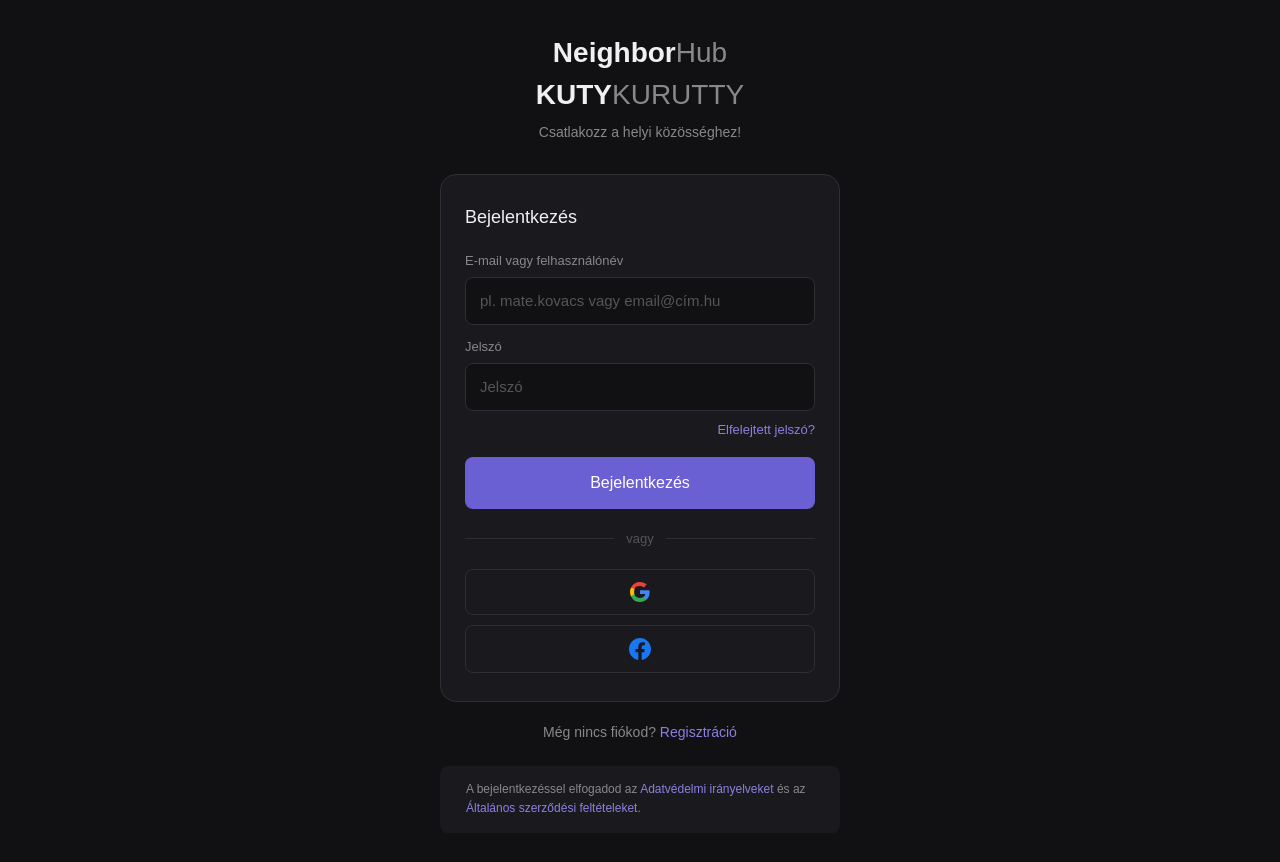
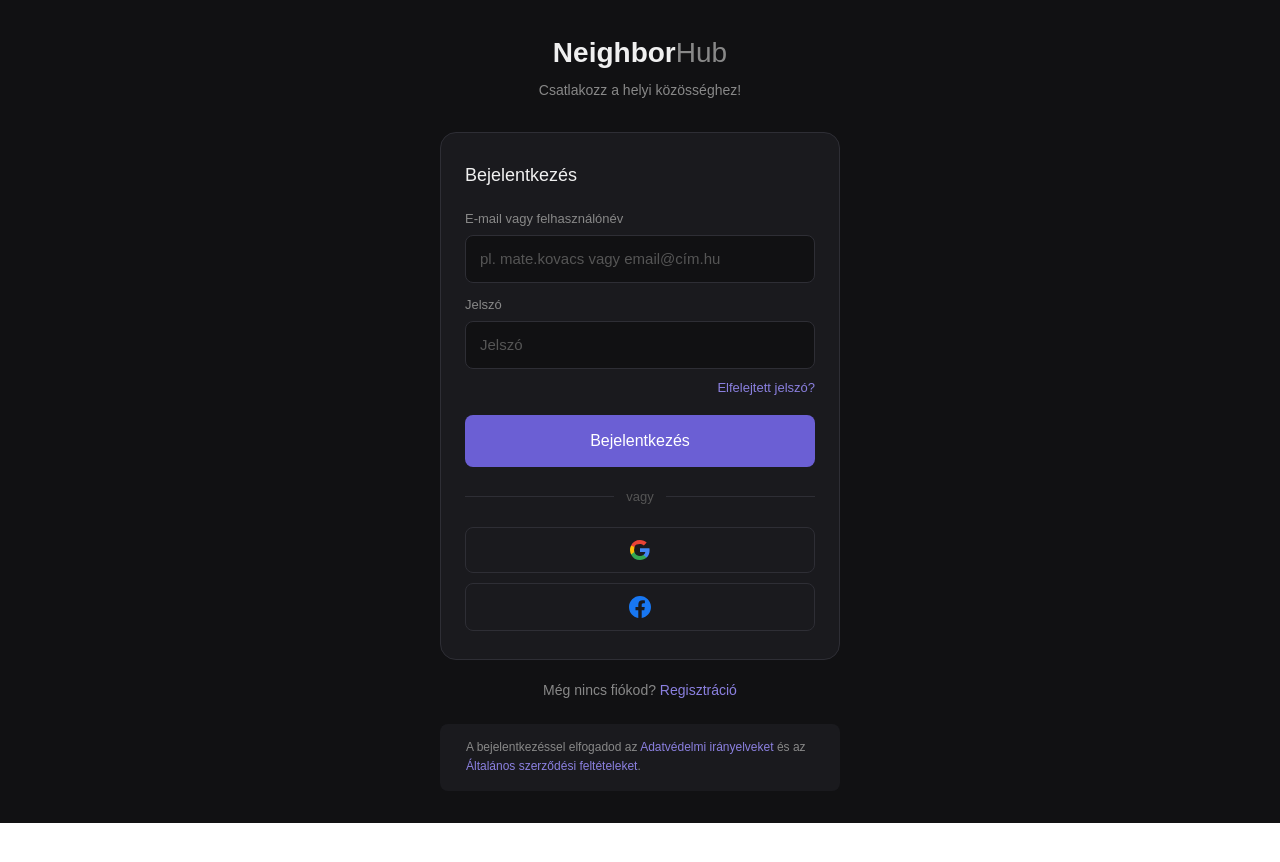
Before and after one commit to santa-mark-1/teszt, a Next.js app: page /login in a window 1280 px wide. Shown: the top 862 px of the page. After the commit the page ends 823 px from the top, so only its background shows below. Built offline with nearby package versions, Linux system fonts and the light colour scheme.

Commit message:
eredeti állapot

```diff
--- a/app/login/page.tsx
+++ b/app/login/page.tsx
@@ -12,9 +12,6 @@ export default function LoginPage() {
         <div className="text-center mb-8">
           <p className="text-[28px] font-bold text-[#f0f0f0]">
             Neighbor<span className="font-normal text-[#888]">Hub</span>
-          </p>
-          <p className="text-[28px] font-bold text-[#f0f0f0]">
-            KUTY<span className="font-normal text-[#888]">KURUTTY</span>
           </p>
           <p className="text-sm text-[#888] mt-1.5">Csatlakozz a helyi közösséghez!</p>
         </div>
```
